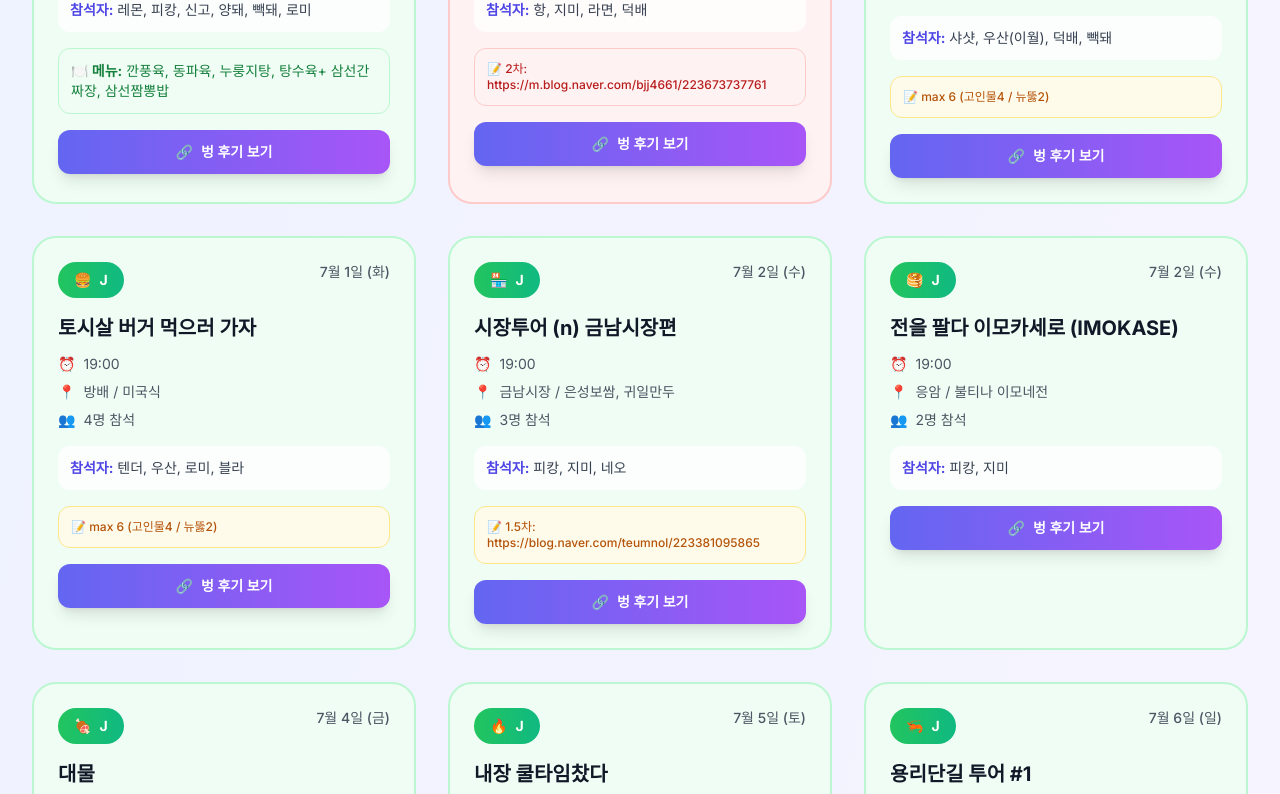
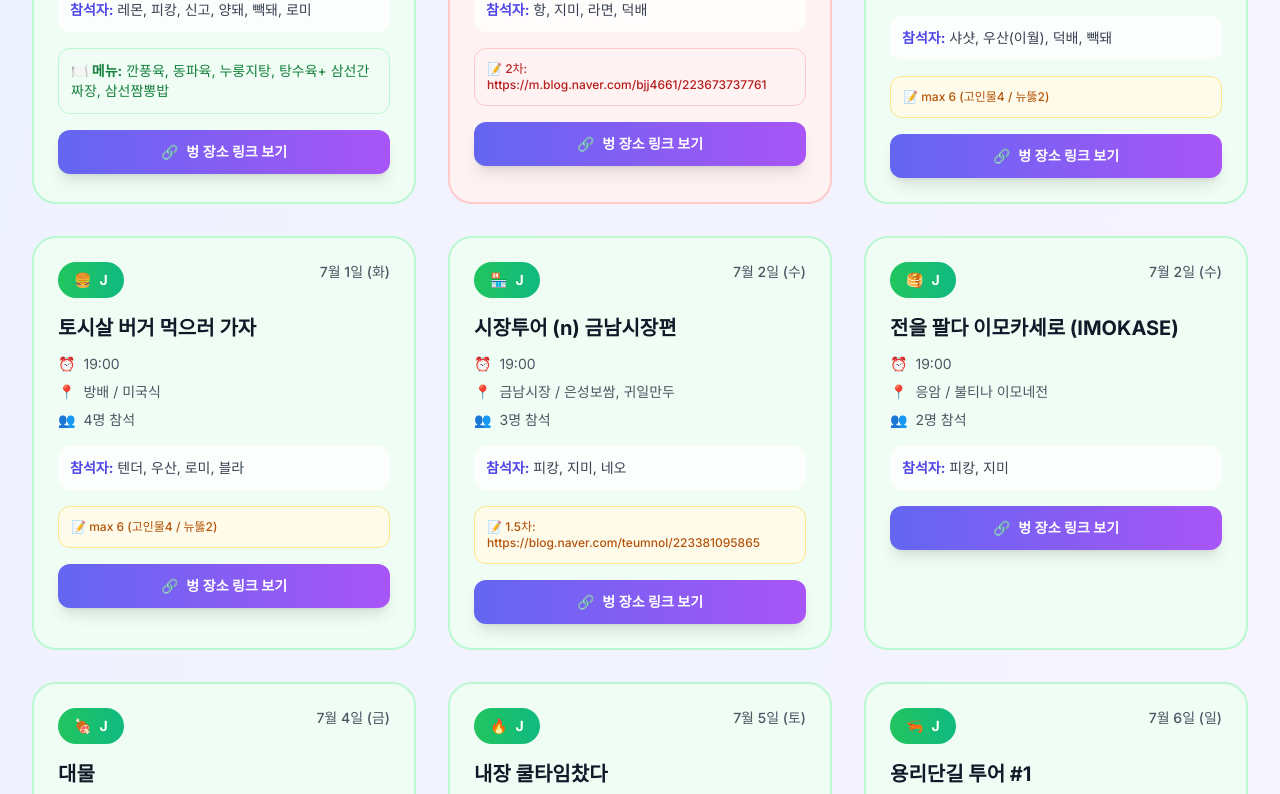
Before and after one commit to kim-dbs/kim-dbs.github.io, a React (Create React App) app: page / in a window 1280 px wide. Shown: the part 5626-6420 px from the top of the page. Built offline with nearby package versions, Linux system fonts and the light colour scheme.

Commit message:
오름차순

```diff
--- a/index.html
+++ b/index.html
@@ -603,8 +603,8 @@
         function renderActivities() {
             const container = document.getElementById('activities-container');
             if (container) {
-                // 최신 순으로 정렬 (역순)
-                const sortedActivities = [...activities].reverse();
+                // 오래된 순으로 정렬 (오름차순)
+                const sortedActivities = [...activities];
                 container.innerHTML = sortedActivities.map(activity => createActivityCard(activity)).join('');
             }
         }
--- a/src/App.js
+++ b/src/App.js
@@ -434,7 +434,7 @@ function App() {
 
                 <a href={activity.reviewLink} target="_blank" rel="noopener noreferrer" className="bg-gradient-to-r from-indigo-500 to-purple-500 hover:from-indigo-600 hover:to-purple-600 text-white px-4 py-3 rounded-xl text-sm font-semibold transition-all duration-300 inline-flex items-center w-full justify-center shadow-lg">
                   <span className="mr-2">🔗</span>
-                  벙 후기 보기
+                  벙 장소 링크 보기
                 </a>
               </div>
             ))}
```
